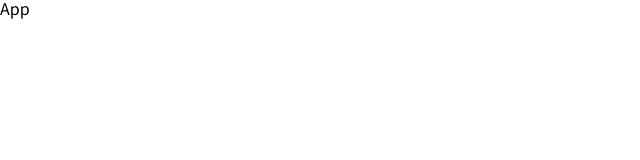
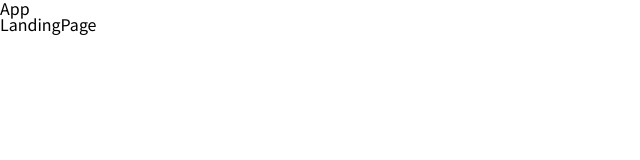
Before and after one commit to ksmfou98/dotoriham-web, a React (Create React App) app in the folder web/: page / in a window 1280 px wide. Shown: the top 160 px of the page, without its empty margins (0-640 px from the left). Built offline with nearby package versions, Linux system fonts and the light colour scheme.

Commit message:
Fix: DotoriFolderPage 추가

```diff
--- a/web/src/App.tsx
+++ b/web/src/App.tsx
@@ -1,11 +1,13 @@
 import React from "react";
 import GlobalStyles from "./lib/styles/globalStyles";
+import Routing from "./routes/routing";
 
 function App() {
   return (
     <div className="App">
       App
       <GlobalStyles />
+      <Routing />
     </div>
   );
 }
--- a/web/src/index.tsx
+++ b/web/src/index.tsx
@@ -1,11 +1,14 @@
 import React from "react";
 import ReactDOM from "react-dom";
+import { BrowserRouter } from "react-router-dom";
 import App from "./App";
 import reportWebVitals from "./reportWebVitals";
 
 ReactDOM.render(
   <React.StrictMode>
-    <App />
+    <BrowserRouter>
+      <App />
+    </BrowserRouter>
   </React.StrictMode>,
   document.getElementById("root")
 );
--- a/web/src/routes/path.ts
+++ b/web/src/routes/path.ts
@@ -1,6 +1,7 @@
 enum Path {
   HomePage = "/",
-  DotoriPage = "/dotori/:folderId",
+  DotoriPage = "/dotori",
+  DotoriFolderPage = "/dotori/:folderId",
   TrashPage = "/trash",
   SearchPage = "/search",
   MyPage = "/my",
--- a/web/src/routes/routing.tsx
+++ b/web/src/routes/routing.tsx
@@ -14,6 +14,7 @@ const routingComponents = [
   { path: "*", element: <NotFoundPage /> },
   { path: Path.HomePage, element: <LandingPage /> },
   { path: Path.DotoriPage, element: <DotoriPage /> },
+  { path: Path.DotoriFolderPage, element: <DotoriPage /> },
   { path: Path.TrashPage, element: <TrashPage /> },
   { path: Path.SearchPage, element: <SearchPage /> },
   { path: Path.MyPage, element: <MyPage /> },
```
